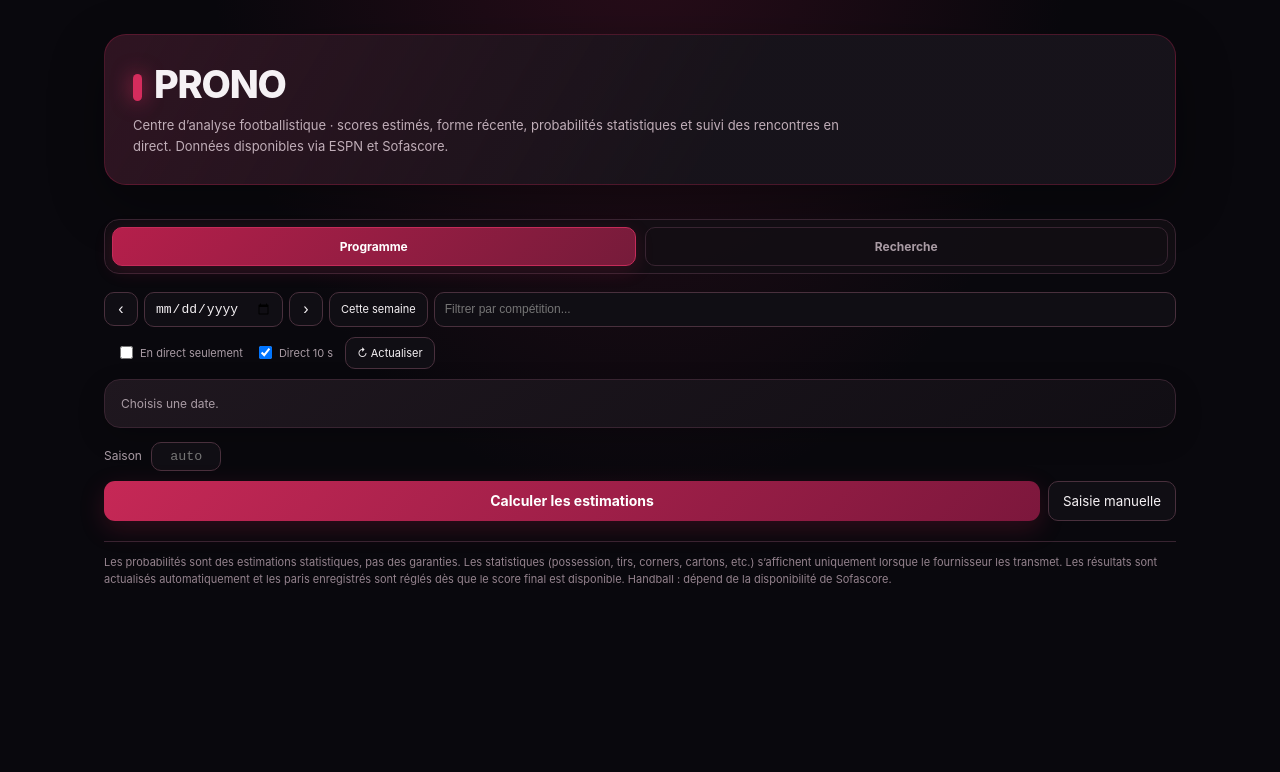
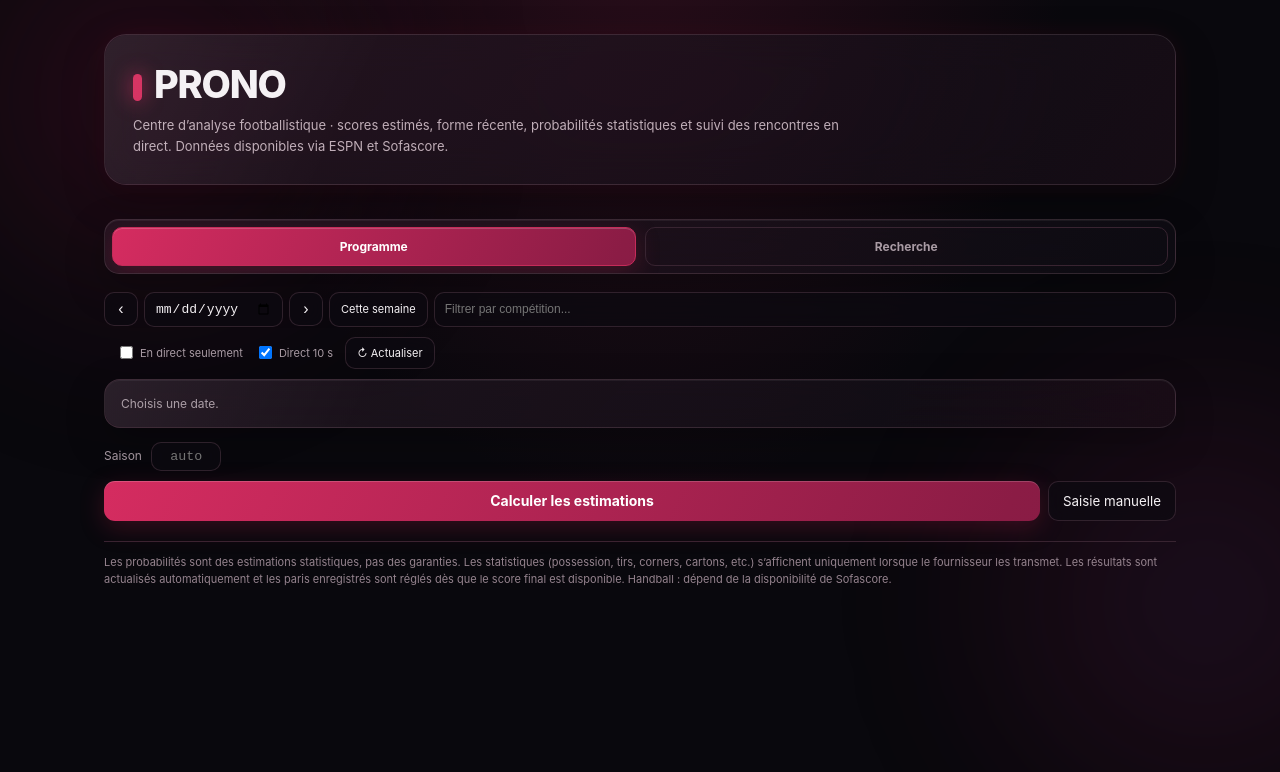
Before and after one commit to jonathanpierr09-eng/prono-redesign, a website: page index.html in a window 1280 px wide. Drawn offline with Linux system fonts and the light colour scheme.

Commit message:
Add animated glowing gradients and glassmorphism

```diff
--- a/index.html
+++ b/index.html
@@ -122,6 +122,68 @@ header{padding:26px 28px;margin-bottom:22px;border:1px solid rgba(181,31,75,.32)
 /* Hide legacy wagering and external bookmaker panels in this sports-analysis edition */
 #panelHist,#mHist,#panelEsport,#mEsport,.bookbox,#liveCard,#out .card:has(#saveBet){display:none!important}
 @media(max-width:700px){.wrap{padding:16px 12px 54px}header{padding:21px 18px;border-radius:17px}.modes{display:grid;grid-template-columns:1fr 1fr}.mode{font-size:12px;padding:10px 7px}.teams{gap:8px}.card{padding:14px}.mt{grid-template-columns:46px 1fr auto 1fr;padding:9px 8px}}
+
+/* Ambient animated glow + premium glass surfaces */
+:root{
+  --glass-bg:rgba(27,19,29,.58);
+  --glass-border:rgba(255,190,211,.14);
+  --glow-bordeaux:rgba(181,31,75,.34);
+  --glow-plum:rgba(116,48,142,.22);
+  --glow-rose:rgba(227,70,119,.16);
+}
+body{position:relative;isolation:isolate;overflow-x:hidden}
+body:before,body:after{
+  content:"";position:fixed;z-index:-1;pointer-events:none;border-radius:50%;
+  filter:blur(78px);opacity:.72;will-change:transform;
+}
+body:before{width:48vw;height:48vw;min-width:300px;min-height:300px;top:-18vw;left:-16vw;
+  background:radial-gradient(circle,rgba(181,31,75,.32) 0%,rgba(109,23,53,.14) 42%,transparent 72%);
+  animation:pronoGlowDrift 19s ease-in-out infinite alternate}
+body:after{width:43vw;height:43vw;min-width:280px;min-height:280px;right:-15vw;top:32vh;
+  background:radial-gradient(circle,rgba(116,48,142,.25) 0%,rgba(181,31,75,.12) 43%,transparent 72%);
+  animation:pronoGlowDrift 24s ease-in-out infinite alternate-reverse}
+@keyframes pronoGlowDrift{0%{transform:translate3d(0,0,0) scale(.92)}50%{transform:translate3d(7vw,5vh,0) scale(1.08)}100%{transform:translate3d(-3vw,11vh,0) scale(1.02)}}
+@keyframes pronoBorderGlow{0%,100%{box-shadow:0 12px 36px rgba(0,0,0,.22),0 0 0 rgba(181,31,75,0)}50%{box-shadow:0 16px 42px rgba(0,0,0,.28),0 0 28px rgba(181,31,75,.12)}}
+header,.card,.team,.daylist,.esport-panel,.modes,.bookbox{
+  position:relative;overflow:hidden;
+  background:linear-gradient(135deg,rgba(39,25,37,.72),rgba(16,13,20,.66))!important;
+  -webkit-backdrop-filter:blur(20px) saturate(135%);
+  backdrop-filter:blur(20px) saturate(135%);
+  border:1px solid var(--glass-border);
+  box-shadow:0 14px 38px rgba(0,0,0,.25),inset 0 1px rgba(255,255,255,.055);
+}
+header:before,.card:before,.team:before,.daylist:before,.esport-panel:before{
+  content:"";position:absolute;inset:0;pointer-events:none;border-radius:inherit;
+  background:linear-gradient(115deg,rgba(255,255,255,.075),transparent 25%,transparent 72%,rgba(181,31,75,.075));
+  opacity:.7;
+}
+header{animation:pronoBorderGlow 8s ease-in-out infinite}
+header:after{
+  content:"";position:absolute;top:-130%;left:-45%;width:32%;height:360%;
+  transform:rotate(28deg);pointer-events:none;
+  background:linear-gradient(90deg,transparent,rgba(255,255,255,.10),transparent);
+  animation:pronoGlassSweep 11s ease-in-out infinite;
+}
+@keyframes pronoGlassSweep{0%,55%{left:-45%;opacity:0}68%{opacity:.8}100%{left:125%;opacity:0}}
+.card,.team,.daylist,.esport-panel{transition:transform .25s ease,border-color .25s ease,box-shadow .25s ease}
+.card:hover,.team:hover,.daylist:hover{transform:translateY(-2px);border-color:rgba(213,44,93,.34);box-shadow:0 18px 42px rgba(0,0,0,.3),0 0 25px rgba(181,31,75,.10)}
+.primary,.mode.on,.tab.on,.pick.on,.bk.on{
+  background:linear-gradient(115deg,#d52c60,#8b1c45 48%,#5d183c)!important;
+  background-size:200% 200%!important;animation:pronoGradientFlow 7s ease infinite;
+  box-shadow:0 7px 25px rgba(181,31,75,.26),inset 0 1px rgba(255,255,255,.18);
+}
+@keyframes pronoGradientFlow{0%{background-position:0% 50%}50%{background-position:100% 50%}100%{background-position:0% 50%}}
+input,select,textarea,.ghost,.mini,.nav,.dinput,.filter,.search,.tin,.oin{
+  -webkit-backdrop-filter:blur(12px);backdrop-filter:blur(12px);
+  background:rgba(13,11,17,.72)!important;border-color:rgba(190,128,153,.2)!important;
+}
+.scorebig{text-shadow:0 0 18px rgba(213,44,93,.35),0 0 42px rgba(181,31,75,.18)}
+@media(prefers-reduced-motion:reduce){
+  *,*:before,*:after{animation-duration:.01ms!important;animation-iteration-count:1!important;scroll-behavior:auto!important;transition-duration:.01ms!important}
+  body:before,body:after{display:none}
+}
+@media(max-width:700px){body:before,body:after{filter:blur(52px);opacity:.5}header,.card,.team,.daylist,.modes{-webkit-backdrop-filter:blur(14px);backdrop-filter:blur(14px)}}
+
 </style>
 </head>
 <body>
```
